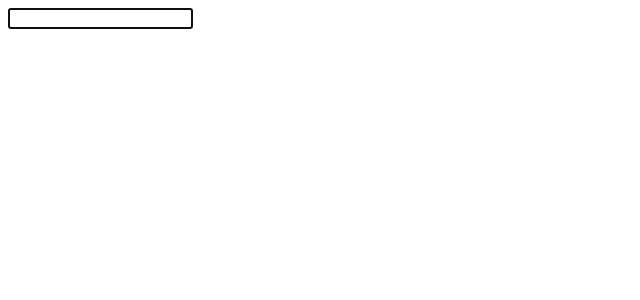
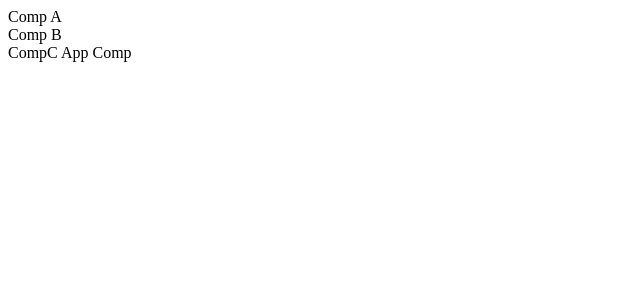
Before and after one commit to addpadding/UCA-76-React-newapp, a React (Create React App) app in the folder newapp/: page / in a window 1280 px wide. Shown: the top 300 px of the page, without its empty margins (0-640 px from the left). Built offline with nearby package versions, Linux system fonts and the light colour scheme.

Commit message:
lesson-84 = React - Part 9 => 63.0%

```diff
--- a/newapp/src/App.js
+++ b/newapp/src/App.js
@@ -1,43 +1,21 @@
 // ===========
 import React, { Component } from "react";
-
-import Home from "./Components/Home"
 
 import CompA from "./Components/CompA"
 import CompB from "./Components/CompB"
 
-import Comp from "./Components/Comp"
-import RenderProps from "./Components/RenderProps"
-
-// const hamadan = (value) => {
-//     console.log(value);
-// }
-// hamadan("ssss")
-
 // ===========
 class App extends Component {
+
+    state = {
+        name: "App Comp"
+    }
+
     render() {
         return (
             <div className="App">
 
-
-
-
-                <Home />
-
-
-                {/* <RenderProps hamadan={(value, p2) => {
-                    return <div> {value}  {p2} </div>
-                }} />
-
-                <Comp
-                    render={(arg1, arg2) => <CompA name={arg1} upDateNameState={arg2} />}
-                />
-
-                <Comp
-                    render={(arg1, arg2) => <CompB name={arg1} upDateNameState={arg2} />}
-                /> */}
-
+                <CompA name={this.state.name} />
 
             </div>
         )
--- a/newapp/src/Components/Comp.js
+++ /dev/null
@@ -1,24 +0,0 @@
-import React, { Component } from 'react'
-
-class Comp extends Component {
-    state = {
-        name: "Comp"
-    }
-
-    upDateNameState = () => {
-        this.setState({
-            name: "Comp 2"
-        })
-    }
-
-
-    render() {
-        return (
-            <div>
-                {this.props.render(this.state.name, this.upDateNameState)}
-            </div>
-        )
-    }
-}
-
-export default Comp
--- a/newapp/src/Components/CompA.js
+++ b/newapp/src/Components/CompA.js
@@ -1,14 +1,16 @@
 import React, { Component } from 'react'
+
+import CompB from './CompB'
 
 class CompA extends Component {
     render() {
-        const { name, upDateNameState } = this.props;
         return (
             <div>
-                {name}
-                <button onClick={upDateNameState}>upDate Name</button>
+                Comp A
+                <CompB name={this.props.name} />
             </div>
         )
     }
 }
+
 export default CompA
--- a/newapp/src/Components/CompB.js
+++ b/newapp/src/Components/CompB.js
@@ -1,14 +1,16 @@
 import React, { Component } from 'react'
+
+import CompC from './CompC'
 
 class CompB extends Component {
     render() {
-        const { name, upDateNameState } = this.props;
         return (
             <div>
-                {name}
-                <button onClick={upDateNameState}>upDate Name</button>
+                Comp B
+                <CompC name={this.props.name} />
             </div>
         )
     }
 }
+
 export default CompB
--- a/newapp/src/Components/Footer.js
+++ b/newapp/src/Components/CompC.js
@@ -1,14 +1,13 @@
-
 import React, { Component } from 'react'
 
-class Footer extends Component {
+class CompC extends Component {
     render() {
         return (
             <div>
-                {this.props.title}
+                CompC {this.props.name}
             </div>
         )
     }
 }
 
-export default Footer
+export default CompC
--- a/newapp/src/Components/Home.js
+++ /dev/null
@@ -1,32 +0,0 @@
-import React, { Component, createRef } from 'react'
-
-class Home extends Component {
-
-    // eslint-disable-next-line no-useless-constructor
-    constructor(props) {
-        super(props)
-
-        this.callBackRef = null
-        this.callBackRefFun = (ele) => {
-            this.callBackRef = ele;
-        }
-    }
-
-    componentDidMount() {
-        if (this.callBackRef) {
-            this.callBackRef.focus()
-        }
-    }
-
-    render() {
-        return (
-
-            <div>
-                <input type="text" ref={this.callBackRefFun} />
-            </div>
-
-        )
-    }
-}
-
-export default Home
--- a/newapp/src/Components/RenderProps.js
+++ /dev/null
@@ -1,17 +0,0 @@
-import React, { Component } from 'react'
-
-class RenderProps extends Component {
-    state = {
-        name: "rrr"
-    }
-
-    render() {
-        return (
-            <div>
-                {this.props.hamadan(this.state.name, "sssss")}
-            </div>
-        )
-    }
-}
-
-export default RenderProps
```
Also changed, not shown: newapp/src/Components/Header.js (deleted, +0 -17 lines), newapp/src/Components/List.js (deleted, +0 -13 lines), newapp/src/Components/withComp.js (deleted, +0 -25 lines).
